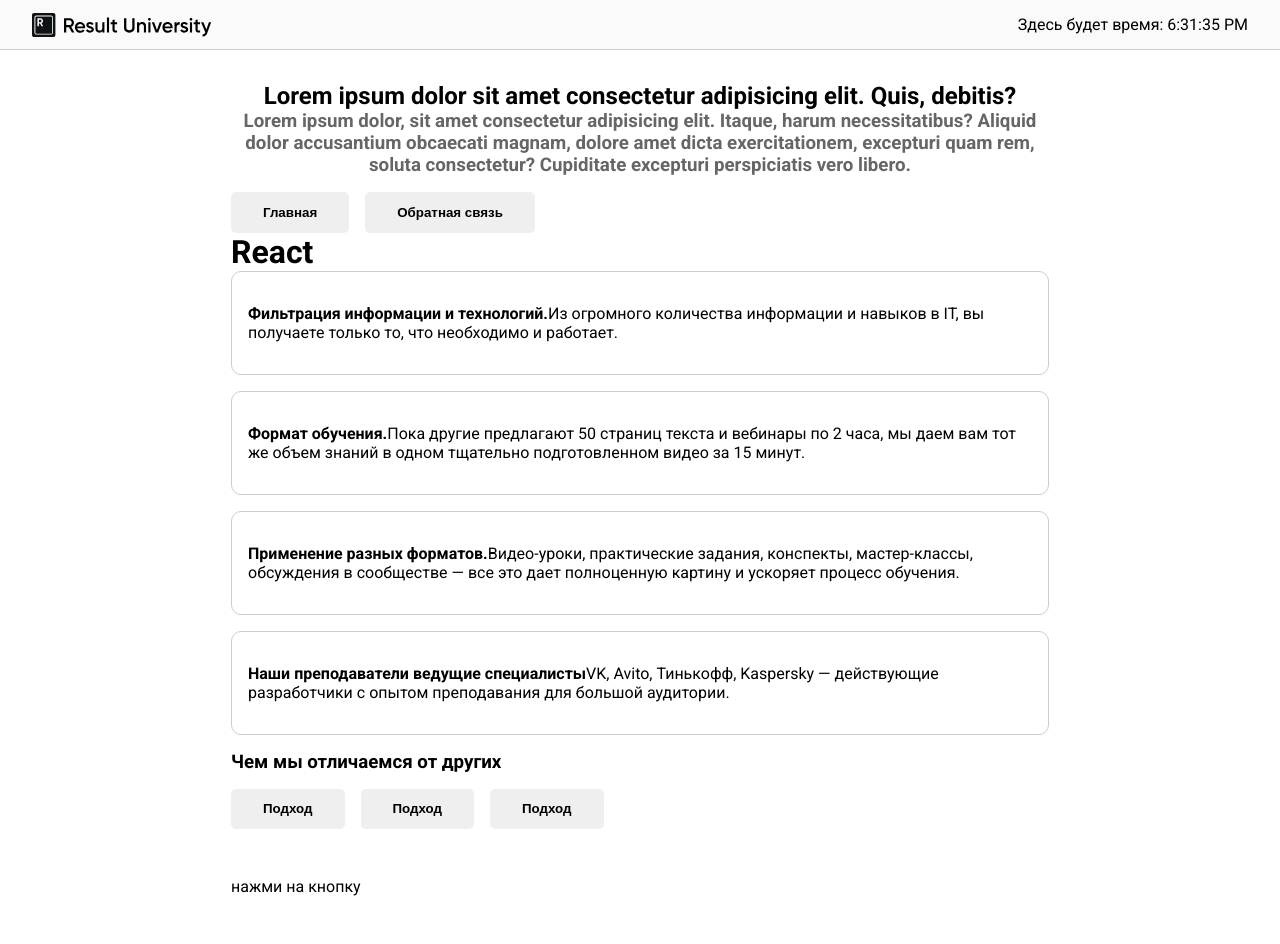
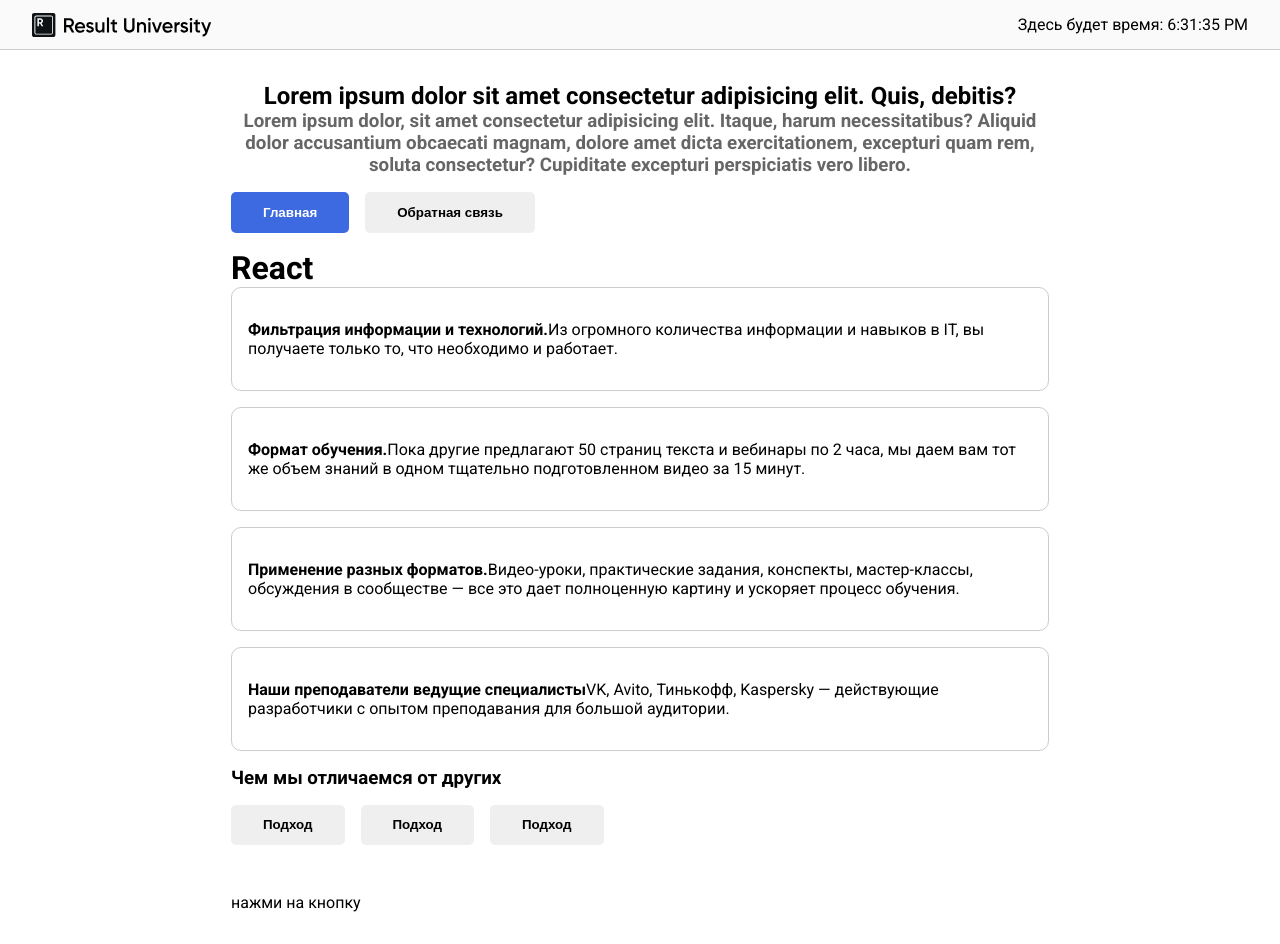
Before and after one commit to BaykovAleksandr/minin-react-js, a React (Vite) app in the folder react-vite-mini-project/: page / in a window 1280 px wide. Built offline with nearby package versions, Linux system fonts and the light colour scheme.

Commit message:
add tabs logic

```diff
--- a/react-vite-mini-project/src/App.jsx
+++ b/react-vite-mini-project/src/App.jsx
@@ -2,18 +2,29 @@ import Header from "./components/Header";
 
 import TeachingSection from "./components/TeachingSection.jsx";
 import DifferenceSection from "./components/DifferenceSection.jsx";
-import IntroSection from './components/IntroSection.jsx';
-import TabsSection from './components/TabsSection.jsx';
+import IntroSection from "./components/IntroSection.jsx";
+import TabsSection from "./components/TabsSection.jsx";
+import FeedbackSection from "./components/FeedbackSection.jsx";
+import { useState } from "react";
 
 function App() {
+  const [tab, setTab] = useState("main");
+
   return (
     <>
       <Header />
       <main>
         <IntroSection />
-        <TabsSection />
-        <TeachingSection />
-        <DifferenceSection />
+        <TabsSection active={tab} onChange={(current) => setTab(current)} />
+
+        {tab === "main" && (
+          <>
+            <TeachingSection />
+            <DifferenceSection />
+          </>
+        )}
+
+        {tab === "feedback" && <FeedbackSection />}
       </main>
     </>
   );
--- a/react-vite-mini-project/src/components/Button/Button.jsx
+++ b/react-vite-mini-project/src/components/Button/Button.jsx
@@ -1,18 +1,8 @@
 import "./Button.css";
 
-export default function Button({ children, buttonClick, isActive }) {
-    console.log("click");
-
-
-  const handleMouseEnter = () => console.log("enter");
-
+export default function Button({ children, onClick, isActive }) {
   return (
-    <button
-      className={isActive ? 'button active': 'button'}
-      onClick={buttonClick}
-      onMouseEnter={handleMouseEnter}
-      onDoubleClick={() => console.log("dblclick")}
-    >
+    <button className={isActive ? "button active" : "button"} onClick={onClick}>
       {children}
     </button>
   );
--- a/react-vite-mini-project/src/components/TabsSection.jsx
+++ b/react-vite-mini-project/src/components/TabsSection.jsx
@@ -1,10 +1,14 @@
 import Button from "./Button/Button";
 
-export default function TabsSection() {
+export default function TabsSection({active, onChange}) {
   return (
-    <section>
-      <Button>Главная</Button>
-      <Button>Обратная связь</Button>
+    <section style={{ marginBottom: "1rem" }}>
+      <Button isActive={active === "main"} onClick={() => onChange("main")}>
+        Главная
+      </Button>
+      <Button isActive={active === "feedback"}  onClick={() => onChange("feedback")}>
+        Обратная связь
+      </Button>
     </section>
   );
 }
```
